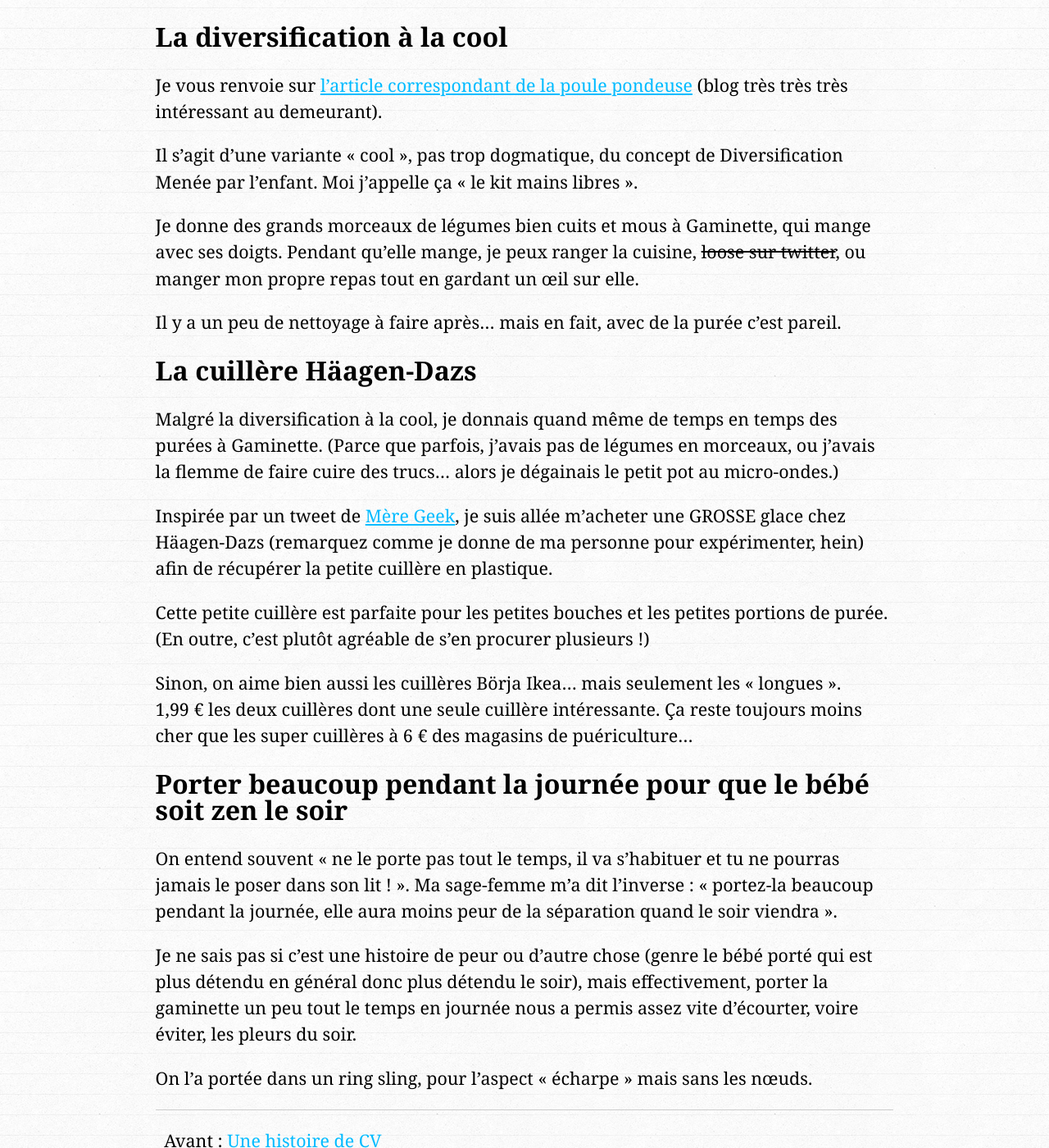
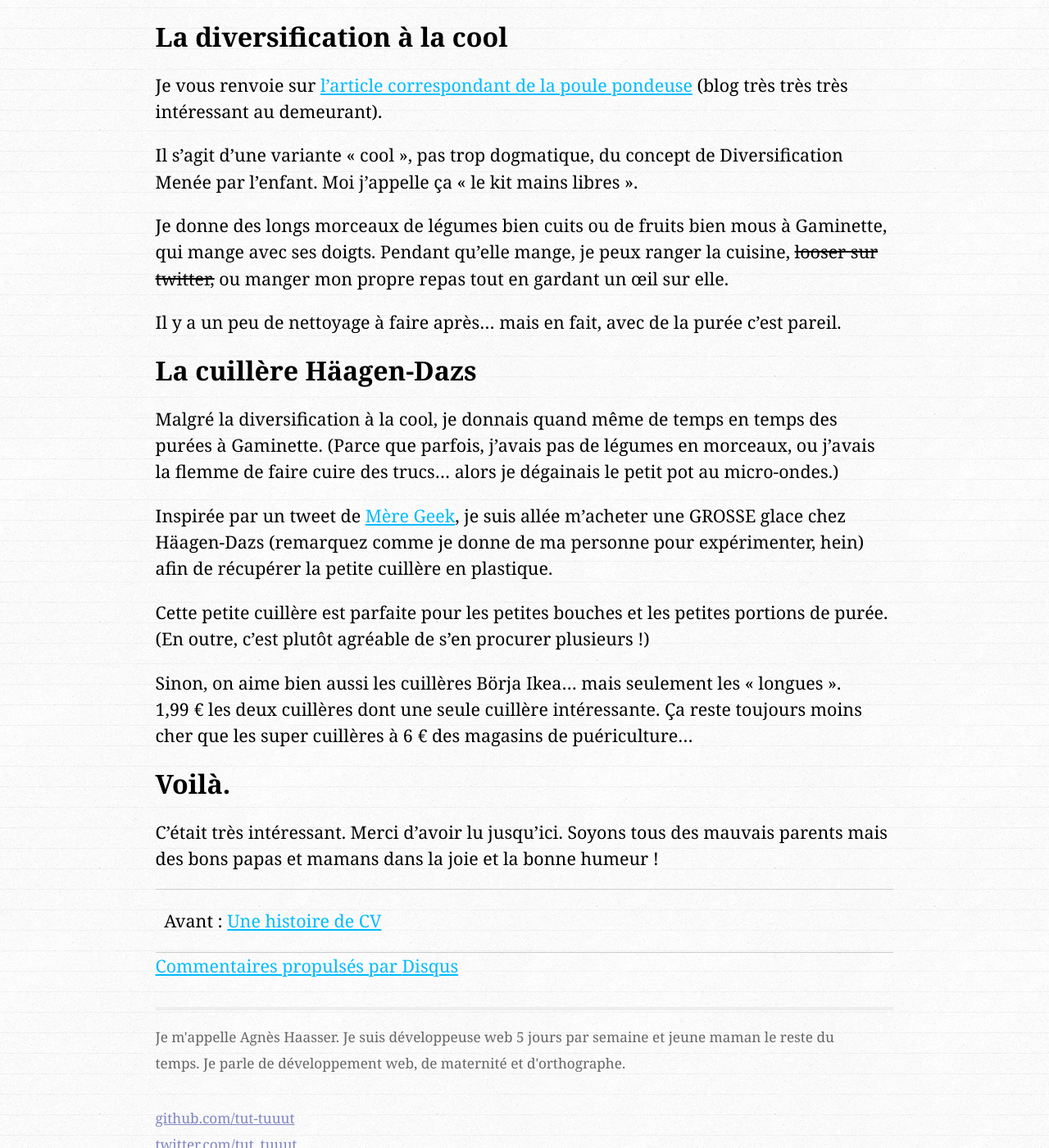
Before and after one commit to tut-tuuut/tut-tuuut.github.io, a Jekyll site: the page built from _posts/2015-02-18-astuces-de-mauvaise-mere.md, in a window 1280 px wide and 1400 px high, scrolled down 2976 px. Shown: the whole window at 82% size. Built offline with Jekyll 4.4.1, drawn with Linux system fonts in a browser that asks for light colours; comment, search, counter and statistics services are not loaded.

Commit message:
Mod: mod.

```diff
--- a/_posts/2015-02-18-astuces-de-mauvaise-mere.md
+++ b/_posts/2015-02-18-astuces-de-mauvaise-mere.md
@@ -54,7 +54,7 @@ Je vous renvoie sur [l'article correspondant de la poule pondeuse](http://www.po
 
 Il s'agit d'une variante « cool », pas trop dogmatique, du concept de Diversification Menée par l'enfant. Moi j'appelle ça « le kit mains libres ».
 
-Je donne des grands morceaux de légumes bien cuits et mous à Gaminette, qui mange avec ses doigts. Pendant qu'elle mange, je peux ranger la cuisine, <del>loose sur twitter</del>, ou manger mon propre repas tout en gardant un œil sur elle.
+Je donne des longs morceaux de légumes bien cuits ou de fruits bien mous à Gaminette, qui mange avec ses doigts. Pendant qu'elle mange, je peux ranger la cuisine, <del>looser sur twitter,</del> ou manger mon propre repas tout en gardant un œil sur elle.
 
 Il y a un peu de nettoyage à faire après… mais en fait, avec de la purée c'est pareil.
 
@@ -68,10 +68,6 @@ Cette petite cuillère est parfaite pour les petites bouches et les petites port
 
 Sinon, on aime bien aussi les cuillères Börja Ikea… mais seulement les « longues ». 1,99 € les deux cuillères dont une seule cuillère intéressante. Ça reste toujours moins cher que les super cuillères à 6 € des magasins de puériculture…
 
-## Porter beaucoup pendant la journée pour que le bébé soit zen le soir
+## Voilà.
 
-On entend souvent « ne le porte pas tout le temps, il va s'habituer et tu ne pourras jamais le poser dans son lit ! ». Ma sage-femme m'a dit l'inverse : « portez-la beaucoup pendant la journée, elle aura moins peur de la séparation quand le soir viendra ».
-
-Je ne sais pas si c'est une histoire de peur ou d'autre chose (genre le bébé porté qui est plus détendu en général donc plus détendu le soir), mais effectivement, porter la gaminette un peu tout le temps en journée nous a permis assez vite d'écourter, voire éviter, les pleurs du soir.
-
-On l'a portée dans un ring sling, pour l'aspect « écharpe » mais sans les nœuds.
+C'était très intéressant. Merci d'avoir lu jusqu'ici. Soyons tous des mauvais parents mais des bons papas et mamans dans la joie et la bonne humeur !
```
